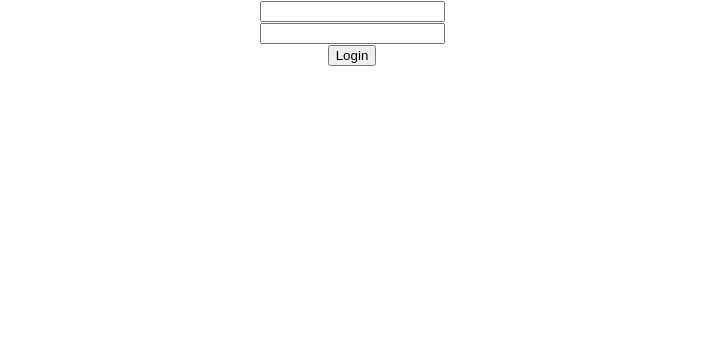
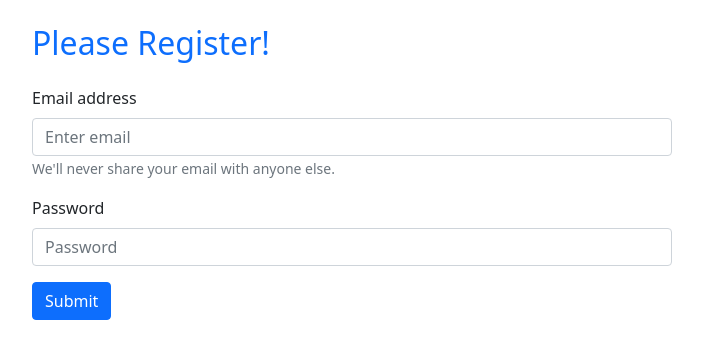
Before and after one commit to robinrakibul/email-password-auth, a React (Create React App) app: page / in a window 1280 px wide. Shown: the top 358 px of the page, without its empty margins (288-991 px from the left). Built offline with nearby package versions, Linux system fonts and the light colour scheme.

Commit message:
bootstrap form created

```diff
--- a/src/App.css
+++ b/src/App.css
@@ -1,7 +1,3 @@
-.App {
-  text-align: center;
-}
-
 .App-logo {
   height: 40vmin;
   pointer-events: none;
--- a/src/App.js
+++ b/src/App.js
@@ -1,29 +1,52 @@
 import './App.css';
 import { getAuth } from "firebase/auth";
 import app from './firebase.init';
+import 'bootstrap/dist/css/bootstrap.min.css';
+import Form from 'react-bootstrap/Form';
+import { Button } from 'react-bootstrap';
 
 function App() {
   const auth = getAuth(app);
 
-  const handleEmailBlur = (e) =>{
-      console.log(e.target.value);
+  const handleEmailBlur = (e) => {
+    console.log(e.target.value);
   }
-  const handlePasswordBlur = (e) =>{
-      console.log(e.target.value);
+  const handlePasswordBlur = (e) => {
+    console.log(e.target.value);
   }
-  const handleFormSubmit = (e) =>{
-      console.log('Form Submitted');
-      e.preventDefault();
+  const handleFormSubmit = (e) => {
+    console.log('Form Submitted');
+    e.preventDefault();
   }
   return (
-    <div className="App">
-      <form onSubmit={handleFormSubmit}>
+    <div>
+      {/* <form onSubmit={handleFormSubmit}>
         <input onBlur={handleEmailBlur} type="email" name="" id="" />
         <br />
         <input onBlur={handlePasswordBlur} type="password" name="" id="" />
         <br />
         <input type="submit" value="Login" />
-      </form>
+      </form> */}
+      <div className="registration w-50 mx-auto mt-4">
+        <h2 className='text-primary mb-4'>Please Register!</h2>
+      <Form onSubmit={handleFormSubmit}>
+        <Form.Group className="mb-3" controlId="formBasicEmail">
+          <Form.Label>Email address</Form.Label>
+          <Form.Control onBlur={handleEmailBlur} type="email" placeholder="Enter email" />
+          <Form.Text className="text-muted">
+            We'll never share your email with anyone else.
+          </Form.Text>
+        </Form.Group>
+
+        <Form.Group className="mb-3" controlId="formBasicPassword">
+          <Form.Label>Password</Form.Label>
+          <Form.Control onBlur={handlePasswordBlur} type="password" placeholder="Password" />
+        </Form.Group>
+        <Button variant="primary" type="submit">
+          Submit
+        </Button>
+      </Form>
+      </div>
     </div>
   );
 }
```
